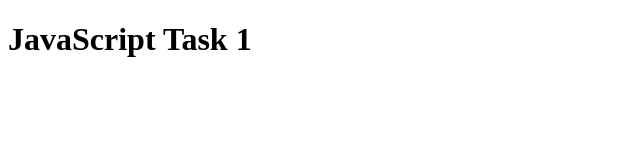
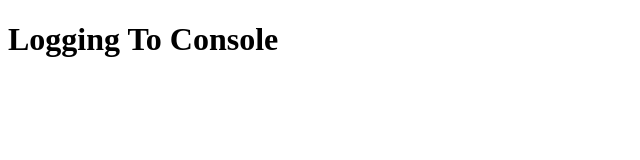
Before and after one commit to antonsec/metropolia-webdev, a plain HTML site: page javascript/module-1-2/task-1/task1.html in a window 1280 px wide. Shown: the whole page, without its empty margins (0-640 px from the left). Drawn offline with Linux system fonts and the light colour scheme.

Commit message:
changes to code

```diff
--- a/javascript/module-1-2/task-1/task1.html
+++ b/javascript/module-1-2/task-1/task1.html
@@ -7,6 +7,6 @@
     <script src="task1.js" defer></script>
 </head>
 <body>
-    <h1>JavaScript Task 1</h1>
+    <h1>Logging To Console</h1>
 </body>
 </html>
```
